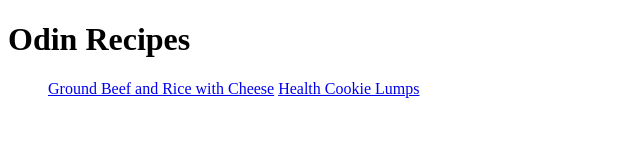
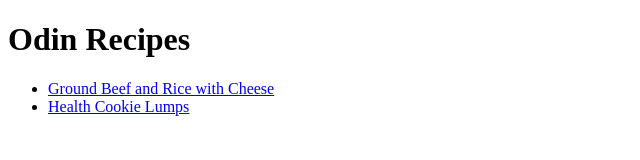
Before and after one commit to DiligentViking/odin-recipes, a plain HTML site: page index.html in a window 1280 px wide. Shown: the whole page, without its empty margins (0-640 px from the left). Drawn offline with Linux system fonts and the light colour scheme.

Commit message:
Fix flaw with list of links on index page
I had forgotten to make the anchor tags list
elements

```diff
--- a/index.html
+++ b/index.html
@@ -8,8 +8,8 @@
   <body>
     <h1>Odin Recipes</h1>
     <ul>
-      <a href="./recipes/gbrc.html">Ground Beef and Rice with Cheese</a>
-      <a href="./recipes/h-lumps.html">Health Cookie Lumps</a>
+      <li><a href="./recipes/gbrc.html">Ground Beef and Rice with Cheese</a></li>
+      <li><a href="./recipes/h-lumps.html">Health Cookie Lumps</a></li>
     </ul>
   </body>
 </html>
```
